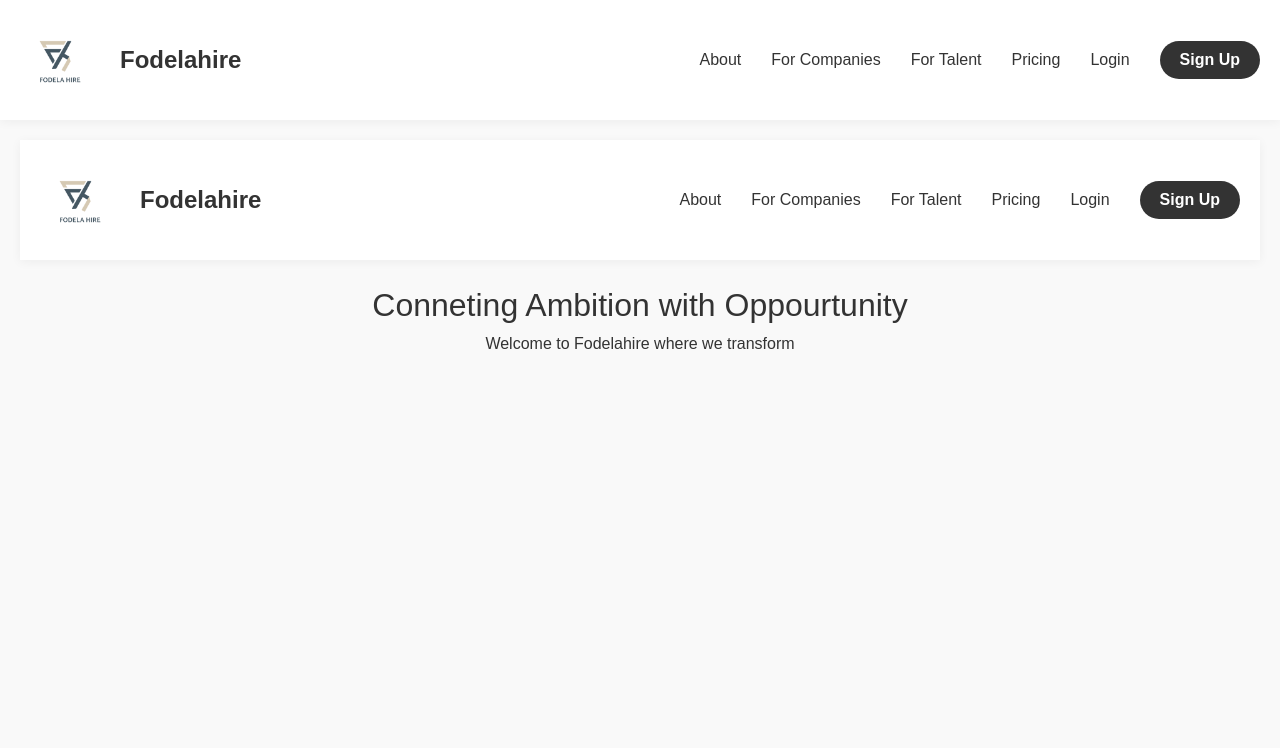
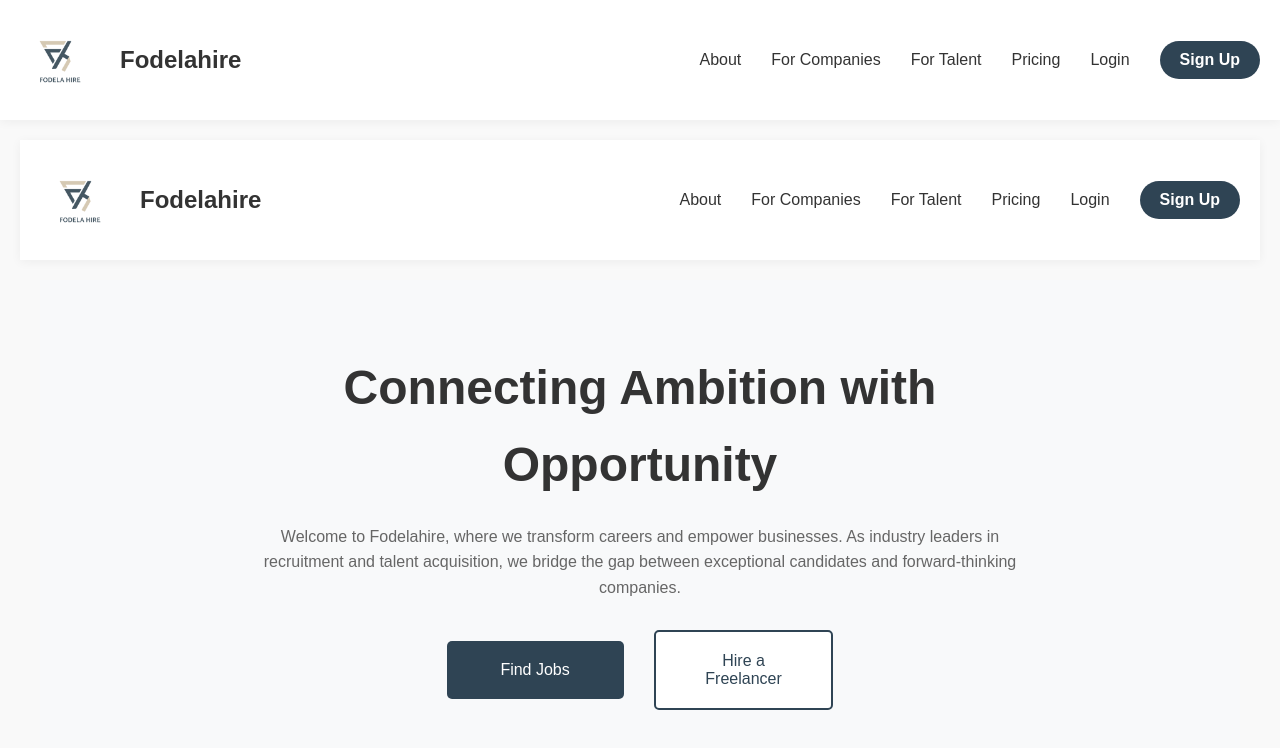
Before and after one commit to Fodelahire/webplay, a Next.js app: page /guest in a window 1280 px wide. Shown: the top 748 px of the page. Built offline with nearby package versions, Linux system fonts and the light colour scheme.

Commit message:
fixing the mini component

```diff
--- a/src/app/components/Button.tsx
+++ b/src/app/components/Button.tsx
@@ -1,5 +1,5 @@
 import React from 'react';
-import styles from '@/styles/components/button.module.scss';
+import styles from '@/styles/components/Button.module.scss';
 
 interface ButtonProps {
   text: string;
@@ -7,15 +7,31 @@ interface ButtonProps {
   className?: string;
   type?: 'button' | 'submit' | 'reset';
   disabled?: boolean;
+  bgColor?: string;
+  color?: string;
+  variant?: 'solid' | 'outlined';
 }
 
-const Button: React.FC<ButtonProps> = ({ text, onClick, className, type = 'button', disabled = false }) => {
+const Button: React.FC<ButtonProps> = ({
+  text,
+  onClick,
+  className,
+  type = 'button',
+  disabled = false,
+  bgColor = '#2f4454',
+  color = 'white',
+  variant = 'solid',
+}) => {
   return (
     <button
       type={type}
       onClick={onClick}
-      className={`${styles.button} ${className}`}
+      className={`${styles.button} ${styles[variant]} ${className}`}
       disabled={disabled}
+      style={{
+        '--button-bg-color': bgColor,
+        '--button-color': color,
+      } as React.CSSProperties}
     >
       {text}
     </button>
--- a/src/app/guest/components/welcomePage.tsx
+++ b/src/app/guest/components/welcomePage.tsx
@@ -1,11 +1,31 @@
+import Button from "@/app/components/Button";
+import styles from "@/styles/dashboard/guest/components/welcomepage.module.scss";
+
 const WelcomePage = () => {
-    return (
-        <div>
-             <h1 >Conneting Ambition with Oppourtunity</h1>
-        <p>Welcome to Fodelahire where we transform</p>
-        </div>
-     );
-}
+  return (
+    <div className={styles.welcomePage}>
+      <h1 className={styles.title}>Connecting Ambition with Opportunity</h1>
+      <p className={styles.description}>
+        Welcome to Fodelahire, where we transform careers and empower businesses. As industry leaders in recruitment and talent acquisition, we bridge the gap between exceptional candidates and forward-thinking companies.
+      </p>
+      <div className={styles.btnContainer}>
+        <Button
+          type="submit"
+          text="Find Jobs"
+          variant="solid"
+          bgColor="#2f4454"
+          color="white"
+        />
+        <Button
+          type="submit"
+          text="Hire a Freelancer"
+          variant="outlined"
+          bgColor="#2f4454"
+          color="#2f4454"
+        />
+      </div>
+    </div>
+  );
+};
 
-export default WelcomePage
-;
+export default WelcomePage;
--- a/src/styles/components/button.module.scss
+++ b/src/styles/components/button.module.scss
@@ -1,15 +1,34 @@
+
 .button {
-  background-color: #2f4454;
-  color: white;
-  padding: 10px 20px;
+  display: inline-block;
+  width: 100%;
+  padding: 10px 30px;
   border: none;
-  border-radius: 4px;
+  border-radius: 5px;
   font-size: 16px;
   cursor: pointer;
-  transition: background-color 0.3s ease;
+  transition: all 0.3s ease;
 
-  &:hover {
-    background-color: #1c2a34;
+  &.solid {
+    background-color: var(--button-bg-color, #2f4454);
+    color: var(--button-color, white);
+    border: none;
+
+    &:hover {
+      background-color: #fff;
+      color: #2f4454;
+    }
+  }
+
+  &.outlined {
+    background-color: #fff;
+    color: var(--button-bg-color, #2f4454);
+    border: 2px solid var(--button-bg-color, #2f4454);
+
+    &:hover {
+      background-color: var(--button-bg-color, #fff);
+      color: #2f4454;
+    }
   }
 
   &:disabled {
--- /dev/null
+++ b/src/styles/dashboard/guest/components/welcomepage.module.scss
@@ -0,0 +1,75 @@
+.welcomePage {
+  display: flex;
+  flex-direction: column;
+  justify-content: center;
+  align-items: center;
+  text-align: center;
+  padding: 60px 20px;
+  background-color: #f8f9fa;
+}
+
+.title {
+  font-size: 48px;
+  font-weight: 600;
+  color: #333;
+  width: 798px;
+  margin: 10px auto;
+}
+
+.description {
+  font-size: 16px;
+  color: #666;
+  line-height: 1.6;
+  margin-top: 10px;
+  max-width: 798px;
+  font-weight: 400;
+}
+.btnContainer{
+    display: flex;
+    justify-content: center;
+    align-items: center;
+    gap: 30px;
+    margin:30px  auto 0;
+
+   Button{
+    padding: 20px 40px;
+   }
+
+}
+
+
+@media (max-width: 768px) {
+  .title {
+    font-size: 2rem; /* 32px */
+  }
+
+  .description {
+    font-size: 1rem; /* 16px */
+    padding: 0 15px;
+  }
+}
+
+@media (max-width: 576px) {
+  .welcomePage {
+    padding: 40px 15px;
+    height: auto; /* Let the content dictate the height */
+  }
+
+  .title {
+    font-size: 1.75rem; /* 28px */
+  }
+
+  .description {
+    font-size: 0.9375rem;
+  }
+}
+
+@media (max-width: 375px) {
+  .title {
+    font-size: 1.5rem; /* 24px */
+  }
+
+  .description {
+    font-size: 0.875rem; /* 14px */
+  }
+}
```
